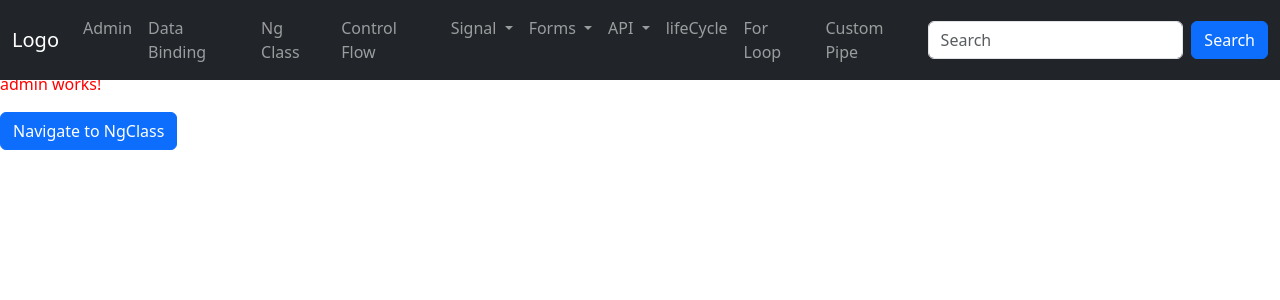
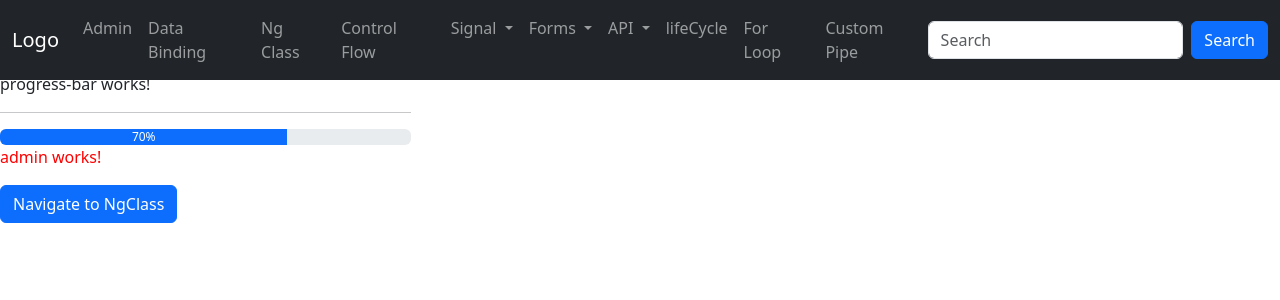
Before and after one commit to moh-faisal85/AngularJS, an Angular app in the folder Training.Angular19.Project/: page /admin in a window 1280 px wide. Shown: the top 300 px of the page. Built offline with nearby package versions, Linux system fonts and the light colour scheme.

Commit message:
Part-20-Angular19-@Input feature static and dynamic progress bar implementation

```diff
--- a/Training.Angular19.Project/src/app/components/admin/admin.component.html
+++ b/Training.Angular19.Project/src/app/components/admin/admin.component.html
@@ -1,2 +1,8 @@
+<div class="row p3">
+    <div class="col-4">
+        <app-progress-bar [progressValue]="70"></app-progress-bar>
+    </div>
+    </div>
+
 <p class="text-welcome">admin works!</p>
 <button class="btn btn-primary" routerLink="/ng-class">Navigate to NgClass</button>
--- a/Training.Angular19.Project/src/app/components/admin/admin.component.ts
+++ b/Training.Angular19.Project/src/app/components/admin/admin.component.ts
@@ -1,9 +1,10 @@
 import { Component } from '@angular/core';
 import { RouterLink } from '@angular/router';
+import { ProgressBarComponent } from '../../reusable/progress-bar/progress-bar.component';
 
 @Component({
   selector: 'app-admin',
-  imports: [RouterLink],
+  imports: [RouterLink, ProgressBarComponent],
   templateUrl: './admin.component.html',
   styleUrl: './admin.component.css'
 })
--- a/Training.Angular19.Project/src/app/components/data-binding/data-binding.component.html
+++ b/Training.Angular19.Project/src/app/components/data-binding/data-binding.component.html
@@ -1,3 +1,9 @@
+<div class="col-4">
+
+            <app-progress-bar [progressValue]="20"></app-progress-bar>
+
+</div>
+
 <h1>data-binding works!</h1>
 <button class="btn btn-success" routerLink="admin" (click)="navigateToAdmin()">Navigate to Admin</button>
 <h2>1.Interpolation</h2>
--- a/Training.Angular19.Project/src/app/components/data-binding/data-binding.component.ts
+++ b/Training.Angular19.Project/src/app/components/data-binding/data-binding.component.ts
@@ -2,10 +2,11 @@
 import { FormsModule } from '@angular/forms';
 import { routes } from '../../app.routes';
 import { Router, RouterLink } from '@angular/router';
+import { ProgressBarComponent } from "../../reusable/progress-bar/progress-bar.component";
 
 @Component({
   selector: 'app-data-binding',
-  imports: [FormsModule],
+  imports: [FormsModule, ProgressBarComponent],
   templateUrl: './data-binding.component.html',
   styleUrl: './data-binding.component.css'
 })
--- a/Training.Angular19.Project/src/app/components/ng-for/ng-for.component.html
+++ b/Training.Angular19.Project/src/app/components/ng-for/ng-for.component.html
@@ -1,5 +1,9 @@
+
 <p>ng-for works!</p>
+
+
 <div class="row">
+
     <div class="col-8 text-bold">
         Course Name : {{courseName}} <br/>
         Upper Case : {{courseName | uppercase}} <br/>
--- a/Training.Angular19.Project/src/app/components/ng-for/ng-for.component.ts
+++ b/Training.Angular19.Project/src/app/components/ng-for/ng-for.component.ts
@@ -4,7 +4,7 @@
 
 @Component({
   selector: 'app-ng-for',
-  imports: [NgFor, UpperCasePipe, LowerCasePipe,JsonPipe, DatePipe,CurrencyPipe,TitleCasePipe],
+  imports: [NgFor, UpperCasePipe, LowerCasePipe, JsonPipe, DatePipe, CurrencyPipe, TitleCasePipe],
   templateUrl: './ng-for.component.html',
   styleUrl: './ng-for.component.css'
 })
--- /dev/null
+++ b/Training.Angular19.Project/src/app/reusable/progress-bar/progress-bar.component.html
@@ -0,0 +1,6 @@
+<p>progress-bar works!</p>
+<hr/>
+<div class="progress">
+    <div class="progress-bar" [ngStyle]="{width:progressValue +'%'}">{{progressValue+'%'}}
+    </div>
+</div>
```
Also changed, not shown: Training.Angular19.Project/src/app/reusable/progress-bar/progress-bar.component.ts (added, +12 -0 lines), Training.Angular19.Project/src/app/reusable/progress-bar/progress-bar.component.css (added), 2 other files (tests, documents, lock files or other folders).
